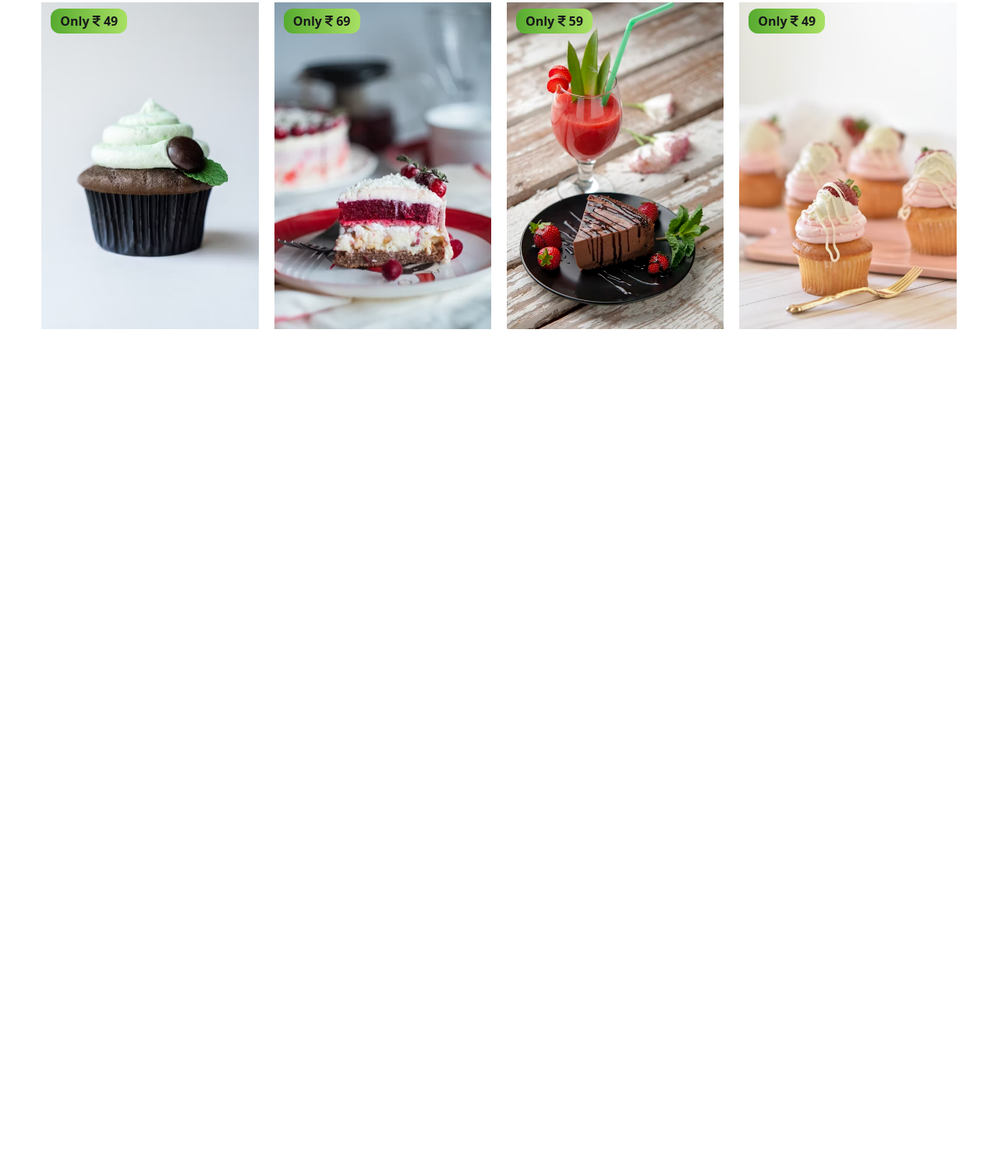
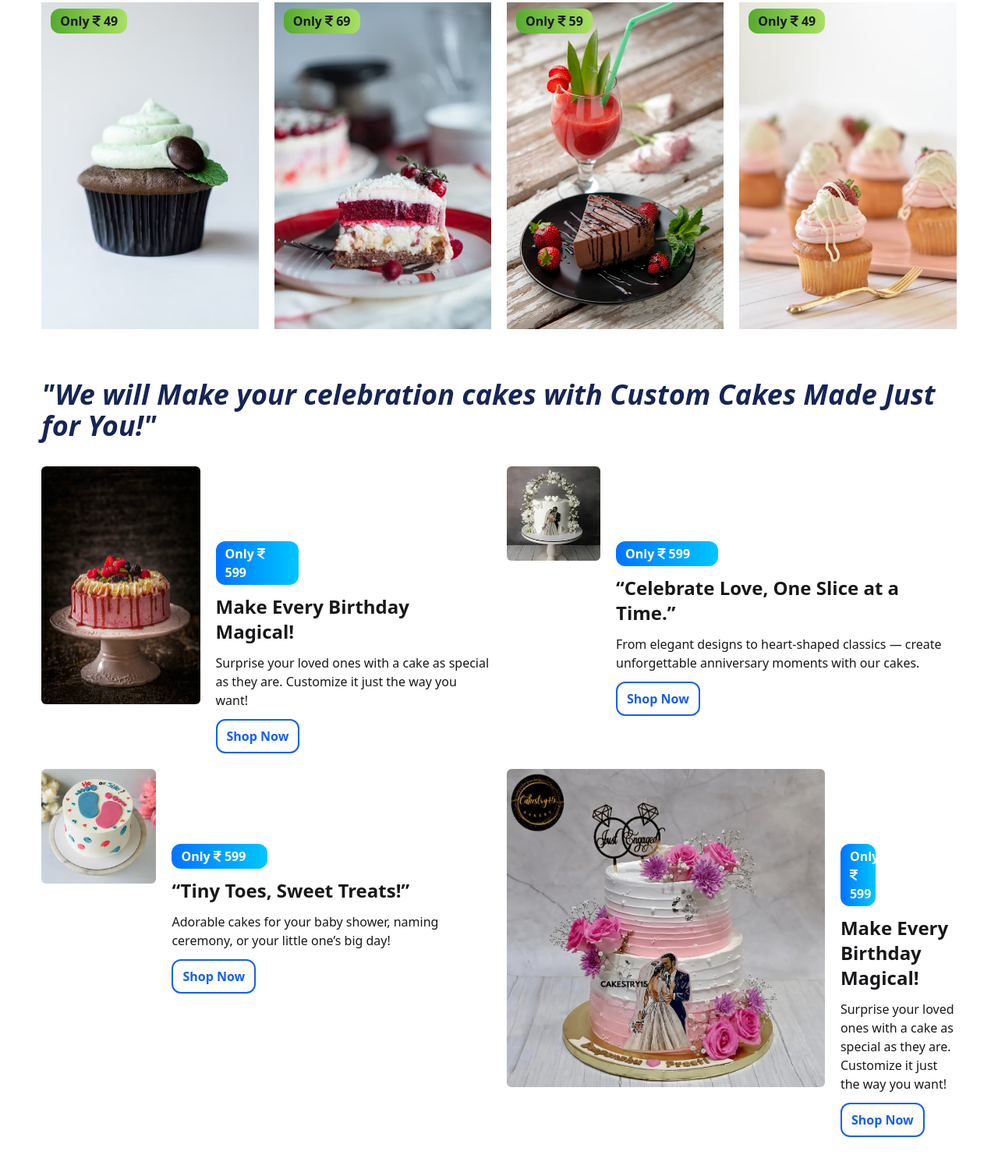
Before and after one commit to rimpakasundi07/cake-shop, a plain HTML site: page index.html in a window 1280 px wide. Shown: the part 1303-2793 px from the top of the page at 78% size. Before the commit the page ends 1757 px from the top, so only its background shows below. Drawn offline with nearby package versions, Linux system fonts and the light colour scheme.

Commit message:
Add cake showcase section with responsive image

```diff
--- a/index.html
+++ b/index.html
@@ -30,7 +30,7 @@
   </div>
 
   <div class="navbar-end">
-    <a class="btn bg-gradient-to-r from-[#a18cd1] to-[#fbc2eb] text-white px-5 py-2">Contract Us</a>
+    <a class="btn bg-blue-600  text-white px-5 py-2">Contract Us</a>
   </div>
      </div>
     <!-- Navbar end here -->
@@ -38,12 +38,14 @@
 
    <!-- heading section -->
 
-      <div class="hero min-h-screen bg-center bg-cover bg-no-repeat" style="background-image: url(assets/photo1.jpg);">
+      <div class="hero min-h-screen bg-center bg-cover bg-no-repeat" style="background-image: url(assets/background.png);">
       <div class="hero-overlay"></div>
       <div class="hero-content text-neutral-content text-center">
-        <div class="max-w-md">
-          <h1 class="mb-5 text-5xl font-bold">Hello there</h1>
-          <p class="mb-5">
+        <div class="max-w-2xl space-y-5">
+          <h1 class=" lg:text-5xl text-2xl  font-bold"> Thank you for visiting us! </h1> <br>
+          <i class=" lg:text-xl text-lg font-semibold ">Sweet Deal Alert! Flat 20% Off on All First Orders</i>
+
+          <p class="pt-6">
            Freshly baked cakes that melt in your mouth and warm your heart.<br>
         From birthdays to sweet cravings — we've got a slice for every mood.
           </p>
@@ -111,6 +113,86 @@
       </div>
     <!-- Our delicious cakes end here -->
 
+    <!-- "We will  Make your celebration cakes with Custom Cakes Made Just for You!"   start here -->
+     <div class="w-11/12 mx-auto py-8">
+
+     <i class="font-bold text-lg lg:text-4xl text-blue-950">"We will  Make your celebration cakes with Custom Cakes Made Just for You!"</i>
+
+      <div class="grid grid-cols-1 lg:grid-cols-2 gap-5 pt-8">
+
+          <!-- Birthday cakes -->
+
+        <div class="flex gap-5">
+          <div>
+            <img src="assets/photo5.jpg" class="rounded-md" alt="">
+          </div>
+          <div class="space-y-3 pt-24">
+            <p class="font-bold px-3 py-1 w-[30%] text-white rounded-xl bg-gradient-to-r from-[#0072ff] to-[#00c6ff]">Only <i
+                class="fa-solid fa-indian-rupee-sign"></i> 599</p>
+
+            <p class="font-bold text-lg lg:text-2xl"> Make Every Birthday Magical!</p>
+            <p>Surprise your loved ones with a cake as special as they are. Customize it just the way you want!</p>
+            <button
+              class="rounded-xl px-3 py-2 border-2 border-blue-600 text-blue-600 font-bold cursor-pointer hover:border-white hover:bg-blue-500 hover:text-white ">Shop
+              Now</button>
+          </div>
+
+        </div>
+
+
+        <div class="flex gap-5">
+          <div>
+            <img src="assets/aniv.jpg" class="rounded-md" alt="">
+          </div>
+          <div class="space-y-3 pt-24">
+            <p class="font-bold px-3 py-1 w-[30%] text-white rounded-xl bg-gradient-to-r from-[#0072ff] to-[#00c6ff]">Only <i
+                class="fa-solid fa-indian-rupee-sign"></i> 599</p>
+            <p class="font-bold text-lg lg:text-2xl">“Celebrate Love, One Slice at a Time.”</p>
+            <p>From elegant designs to heart-shaped classics — create unforgettable anniversary moments with our cakes.</p>
+            <button
+              class="rounded-xl px-3 py-2 border-2 border-blue-600 text-blue-600 font-bold cursor-pointer hover:border-white hover:bg-blue-500 hover:text-white ">Shop
+              Now</button>
+          </div>
+
+        </div>
+
+        <div class="flex gap-5">
+          <div>
+            <img src="assets/baby.jpg" class="rounded-md" alt="">
+          </div>
+          <div class="space-y-3 pt-24">
+            <p class="font-bold px-3 py-1 w-[30%] text-white rounded-xl bg-gradient-to-r from-[#0072ff] to-[#00c6ff]">Only <i
+                class="fa-solid fa-indian-rupee-sign"></i> 599</p>
+
+            <p class="font-bold text-lg lg:text-2xl">“Tiny Toes, Sweet Treats!”</p>
+            <p>Adorable cakes for your baby shower, naming ceremony, or your little one’s big day!</p>
+            <button
+              class="rounded-xl px-3 py-2 border-2 border-blue-600 text-blue-600 font-bold cursor-pointer hover:border-white hover:bg-blue-500 hover:text-white ">Shop
+              Now</button>
+          </div>
+
+        </div>
+
+        <div class="flex gap-5">
+          <div>
+            <img src="assets/engage.jpg" class="rounded-md" alt="">
+          </div>
+          <div class="space-y-3 pt-24">
+            <p class="font-bold px-3 py-1 w-[30%] text-white rounded-xl bg-gradient-to-r from-[#0072ff] to-[#00c6ff]">Only <i
+                class="fa-solid fa-indian-rupee-sign"></i> 599</p>
+
+            <p class="font-bold text-lg lg:text-2xl"> Make Every Birthday Magical!</p>
+            <p>Surprise your loved ones with a cake as special as they are. Customize it just the way you want!</p>
+            <button
+              class="rounded-xl px-3 py-2 border-2 border-blue-600 text-blue-600 font-bold cursor-pointer hover:border-white hover:bg-blue-500 hover:text-white ">Shop
+              Now</button>
+          </div>
+
+        </div>
+
+     </div>
+    <!-- " Make your celebration cakes with Custom Cakes Made Just for You!"   end here -->
+
 
 
 
```
Also changed, not shown: assets/aniv.jpg (added), assets/baby.jpg (added), assets/engage.jpg (added), 1 other file.
